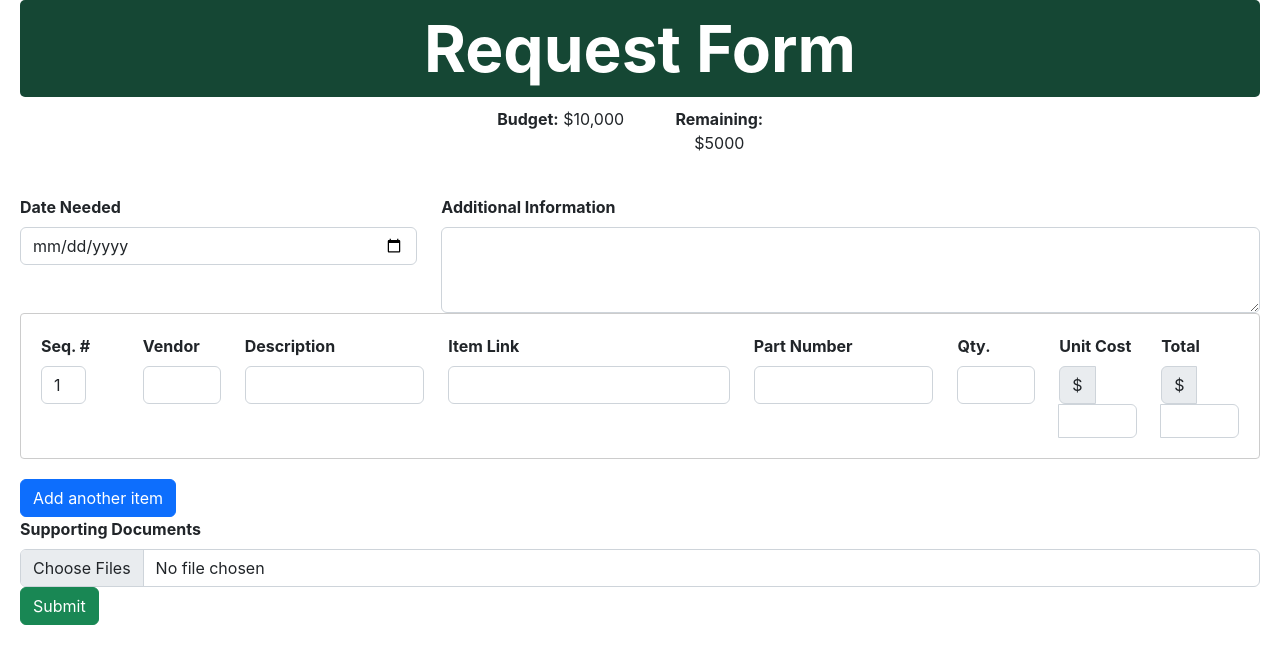
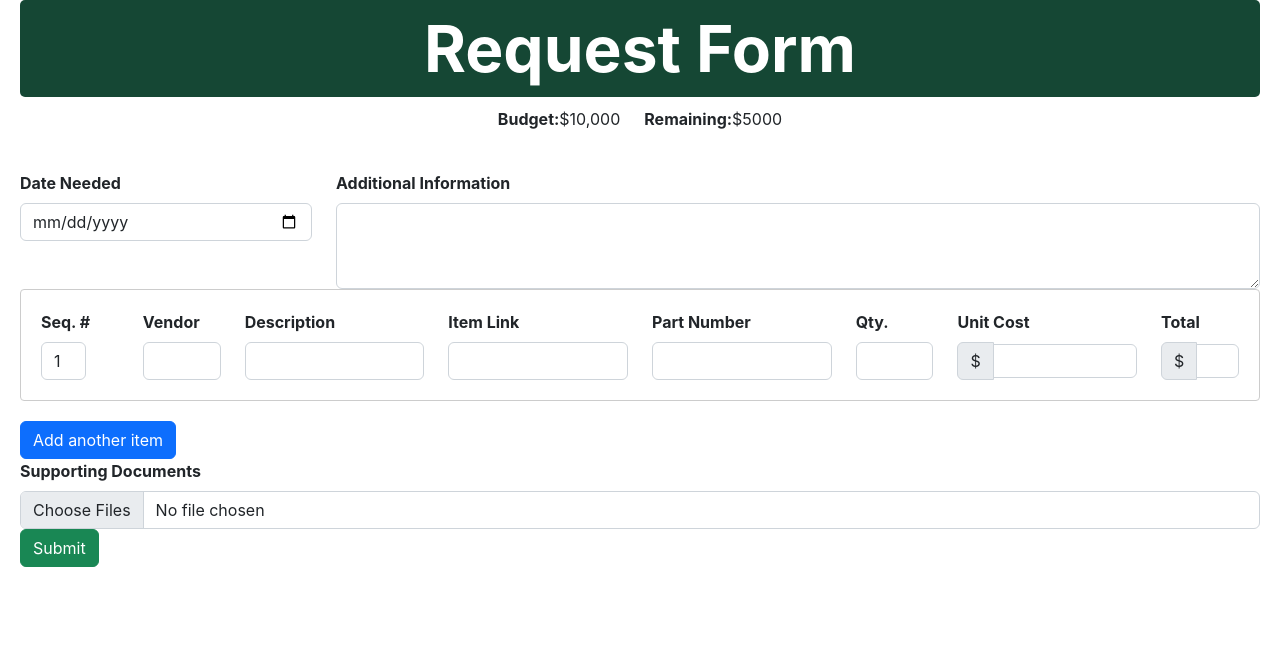
Before and after one commit to UTDallasEPICS/UTDesign-Procurement, a Next.js app in the folder procurement-manager/: page /orders/studentrequest in a window 1280 px wide. Shown: the top 664 px of the page. Built offline with nearby package versions, Linux system fonts and the light colour scheme.

Commit message:
a little prettier

```diff
--- a/procurement-manager/pages/orders/studentrequest.tsx
+++ b/procurement-manager/pages/orders/studentrequest.tsx
@@ -122,19 +122,19 @@ const StudentRequest = () => {
       <Row className={"text-center mb-4"}>
         <Col>
           <p>
-            <strong>Budget:</strong> <span>$10,000</span>
+            <strong>Budget:</strong><span>$10,000</span>
           </p>
         </Col>
         <Col>
-  <p>
-    <strong>Remaining:</strong> <span>${remainingBudget}</span>
-  </p>
-</Col>
+          <p>
+            <strong>Remaining:</strong><span>${remainingBudget}</span>
+          </p>
+        </Col>
 
       </Row>
       <Form onSubmit={handleSubmit}>
         <Row>
-          <Col md={4}>
+          <Col md={3}>
             <Form.Group controlId="date">
               <Form.Label>
                 <strong>Date Needed</strong>
@@ -147,7 +147,7 @@ const StudentRequest = () => {
               />
             </Form.Group>
           </Col>
-          <Col md={8}>
+          <Col md={9}>
             <Form.Group controlId="additionalInfo">
               <Form.Label>
                 <strong>Additional Information</strong>
@@ -208,7 +208,7 @@ const StudentRequest = () => {
                   />
                 </Form.Group>
               </Col>
-              <Col md={3}>
+              <Col md={2}>
                 <Form.Group controlId={`item${index}Link`}>
                   <Form.Label>
                     <strong>Item Link</strong>
@@ -253,7 +253,7 @@ const StudentRequest = () => {
                   />
                 </Form.Group>
               </Col>
-              <Col md={1}>
+              <Col md={2}>
                 <Form.Group controlId={`item${index}UnitCost`}>
                   <Form.Label>
                     <strong>Unit Cost</strong>
--- a/procurement-manager/styles/request.module.css
+++ b/procurement-manager/styles/request.module.css
@@ -131,21 +131,7 @@
   width: 100%;
 }
 
-.unitcostField {
-  display: flex;
-  align-items: center;
-  width: 50%;
-  border: none;
-  margin-bottom: 0;
-}
 
-.totalcostField {
-  display: flex;
-  align-items: center;
-  width: 50%;
-  border: none;
-  margin-bottom: 0;
-}
 
 .dollarSign {
   position: absolute;
@@ -185,13 +171,12 @@
 }
 
 .costInputField {
-  width: 100%;
+  width: 150%;
   box-sizing: border-box;
-  overflow-x: hidden;
+  overflow-x: visible;
   resize: none;
   height: 100%;
   vertical-align: middle;
-  padding-left: 32px;
 }
 
 .input-group-padding {
@@ -296,6 +281,7 @@
     align-items: center;
     width: 100%;
     margin-bottom: 0;
+    overflow-x:visible;
   }
 
   .customInputWidth .inputWidth {
```
